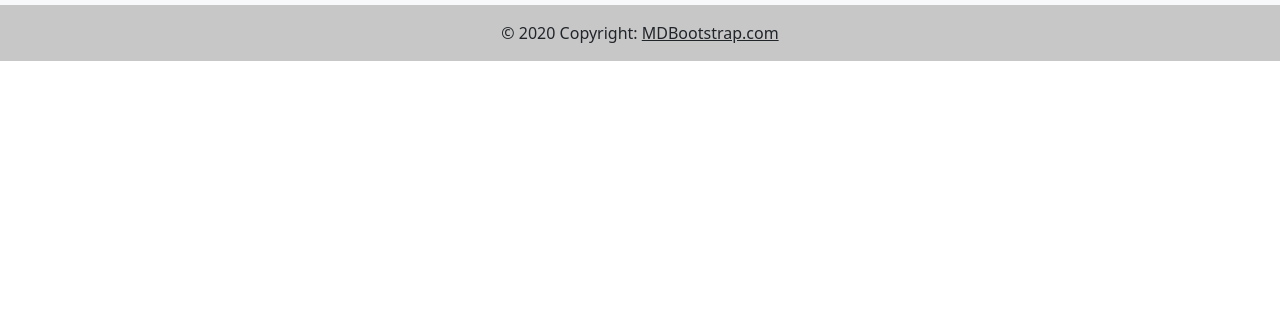
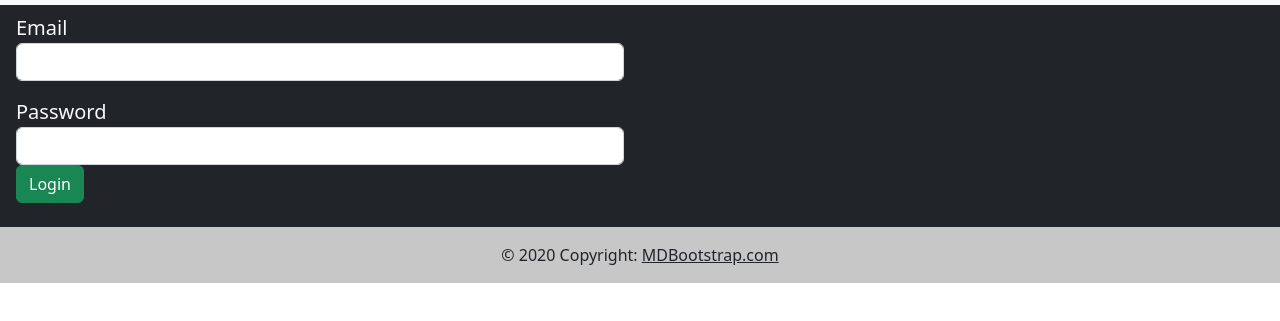
Before and after one commit to jkjode/javascript-2-ca, a website: page profile/login/index.html in a window 1280 px wide. Shown: the part 87-408 px from the top of the page. Drawn offline with nearby package versions, Linux system fonts and the light colour scheme.

Commit message:
built login/index.html

```diff
--- a/profile/login/index.html
+++ b/profile/login/index.html
@@ -6,12 +6,12 @@
     <meta name="viewport" content="width=device-width, initial-scale=1.0" />
     <link
       rel="stylesheet"
-      href="node_modules/bootstrap/dist/css/bootstrap.min.css"
+      href="/node_modules/bootstrap/dist/css/bootstrap.css"
     />
     <title>NOROFFA</title>
   </head>
   <body>
-    <script src="/src/js/index.mjs"></script>
+    <script type="module" src="/src/js/index.mjs" defer></script>
     <!-- Index content here with login/register -->
     <nav class="navbar navbar-expand-lg navbar-light bg-light">
       <a class="navbar-brand" href="index.html">NOROFFA</a>
@@ -61,7 +61,6 @@
           <li class="nav-item">
             <a class="nav-link" href="#">Posts</a>
           </li>
-
         </ul>
         <form class="form-inline my-2 my-lg-0">
           <input
@@ -76,14 +75,48 @@
         </form>
       </div>
     </nav>
-        <form></form>
+    <main class="flex-grow-1 bg-dark text-light">
+      <div class="row justify-content-center">
+        <div class="container-fluid">
+          <div class="col-12 col-md-6">
+            <form class="form-control-lg row" id="registerForm method="post" action="/auth/register">
+
+              <div class="form-group mb-3">
+                <label for="">Email</label>
+                <input
+                  class="form-control"
+                  type="email"
+                  name="email"
+                  required
+                  pattern="^[\w\-.]+@(stud\.)?noroff\.no$"
+                  title="Can only be a noroff email. Example: user@noroff.no or user@stud.noroff.no"
+                />
+              </div>
+
+              <div class="form-group mb-3">
+                <label for="">Password</label>
+                <input
+                  class="form-control"
+                  type="password"
+                  name="password"
+                  required
+                  minlength="8"
+                />
 
 
-    <!-- {
+              <button class="btn btn-success">Login</button>
+            </form>
+          </div>
+        </div>
+      </div>
+      <!-- {
+        "name": "ElPcPJz7uiXzzq4cBq6j",
         "email": "user@example.com",
-        "password": "string"
+        "banner": "string",
+        "avatar": "string",
+        "password": "stringst"
       } -->
-
+    </main>
     <footer class="bg-light text-center text-lg-start">
       <!-- Copyright -->
       <div class="text-center p-3" style="background-color: rgba(0, 0, 0, 0.2)">
```
